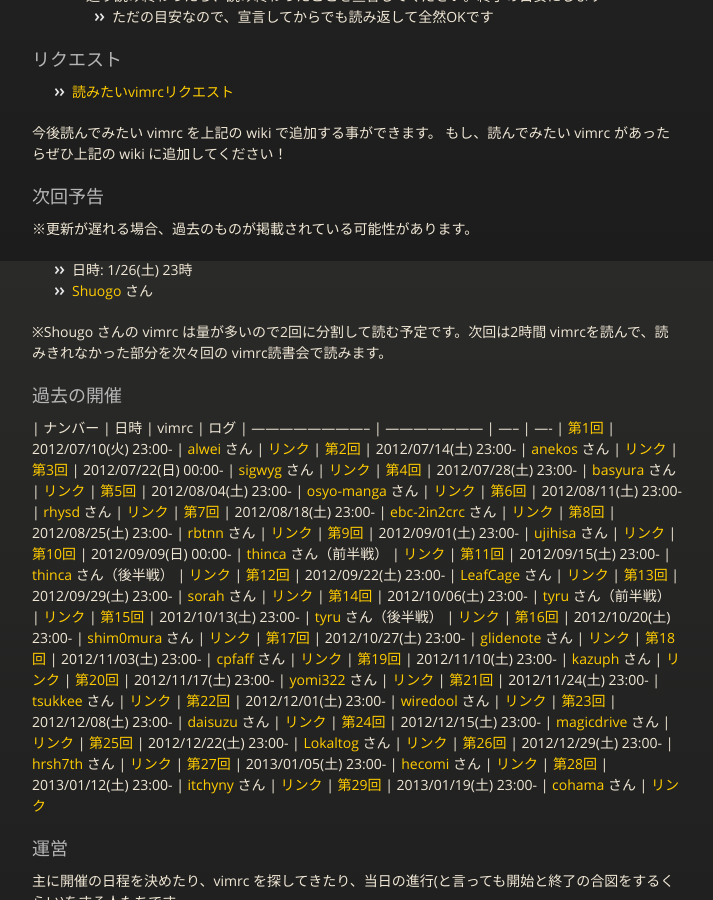
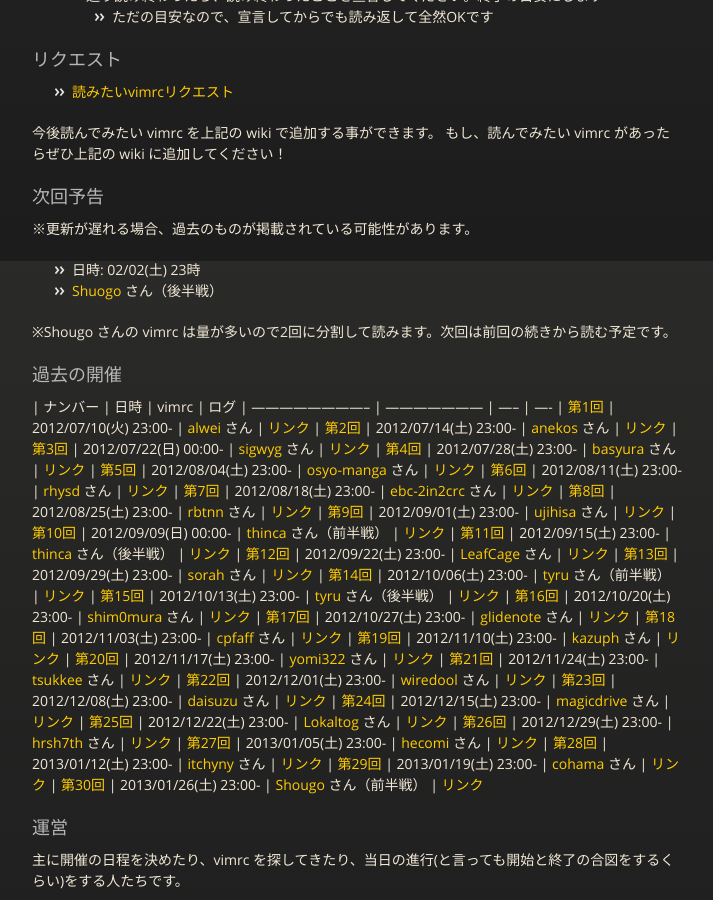
Before and after one commit to vim-jp/reading-vimrc, a Jekyll site: the page built from index.md, in a window 1280 px wide and 900 px high, scrolled down 639 px. Shown: the whole window, without its empty margins (283-996 px from the left). Built offline with Jekyll 4.4.1, drawn with Linux system fonts in a browser that asks for light colours; nearby versions of some CDN libraries; Markdown is read by kramdown in place of the engine named in the settings.

Commit message:
第30回分を追加

```diff
--- a/index.md
+++ b/index.md
@@ -35,10 +35,10 @@ title: vimrc読書会
 ### 次回予告
 ※更新が遅れる場合、過去のものが掲載されている可能性があります。
 
-- 日時: 1/26(土) 23時
-- [Shuogo](https://github.com/Shougo) さん
+- 日時: 02/02(土) 23時
+- [Shuogo](https://github.com/Shougo) さん（後半戦）
 
-※Shougo さんの vimrc は量が多いので2回に分割して読む予定です。次回は2時間 vimrcを読んで、読みきれなかった部分を次々回の vimrc読書会で読みます。
+※Shougo さんの vimrc は量が多いので2回に分割して読みます。次回は前回の続きから読む予定です。
 
 
 ### 過去の開催
@@ -73,6 +73,7 @@ title: vimrc読書会
 | [第27回](archive/027.html) | 2013/01/05(土) 23:00- | [hecomi](https://github.com/hecomi/dotfiles/blob/cb97269c96cc311b1f74771ea6b0ca7193d6e89b/.vimrc) さん                       | [リンク](http://lingr.com/room/vim/archives/2013/01/05#message-13453756)
 | [第28回](archive/028.html) | 2013/01/12(土) 23:00- | [itchyny](https://github.com/itchyny/dotfiles/blob/eba53c32ce05d410a46b00119f7a25341bd6cb37/.vimrc) さん                     | [リンク](http://lingr.com/room/vim/archives/2013/01/12#message-13522483)
 | [第29回](archive/029.html) | 2013/01/19(土) 23:00- | [cohama](https://github.com/cohama/.vim/blob/284b2c2a4af9372aea257fd2465cc1eb8d52e584/.vimrc) さん                           | [リンク](http://lingr.com/room/vim/archives/2013/01/19#message-13587673)
+| [第30回](archive/030.html) | 2013/01/26(土) 23:00- | [Shougo](https://github.com/Shougo/shougo-s-github/blob/f5dfd7961ef9ecf6e7c3811c666d7a53a283ecfd/vim/.vimrc) さん（前半戦）  | [リンク](http://lingr.com/room/vim/archives/2013/01/26#message-13704754)
 
 ### 運営
 主に開催の日程を決めたり、vimrc を探してきたり、当日の進行(と言っても開始と終了の合図をするくらい)をする人たちです。
```
Also changed, not shown: archive/030.md (added, +44 -0 lines).
